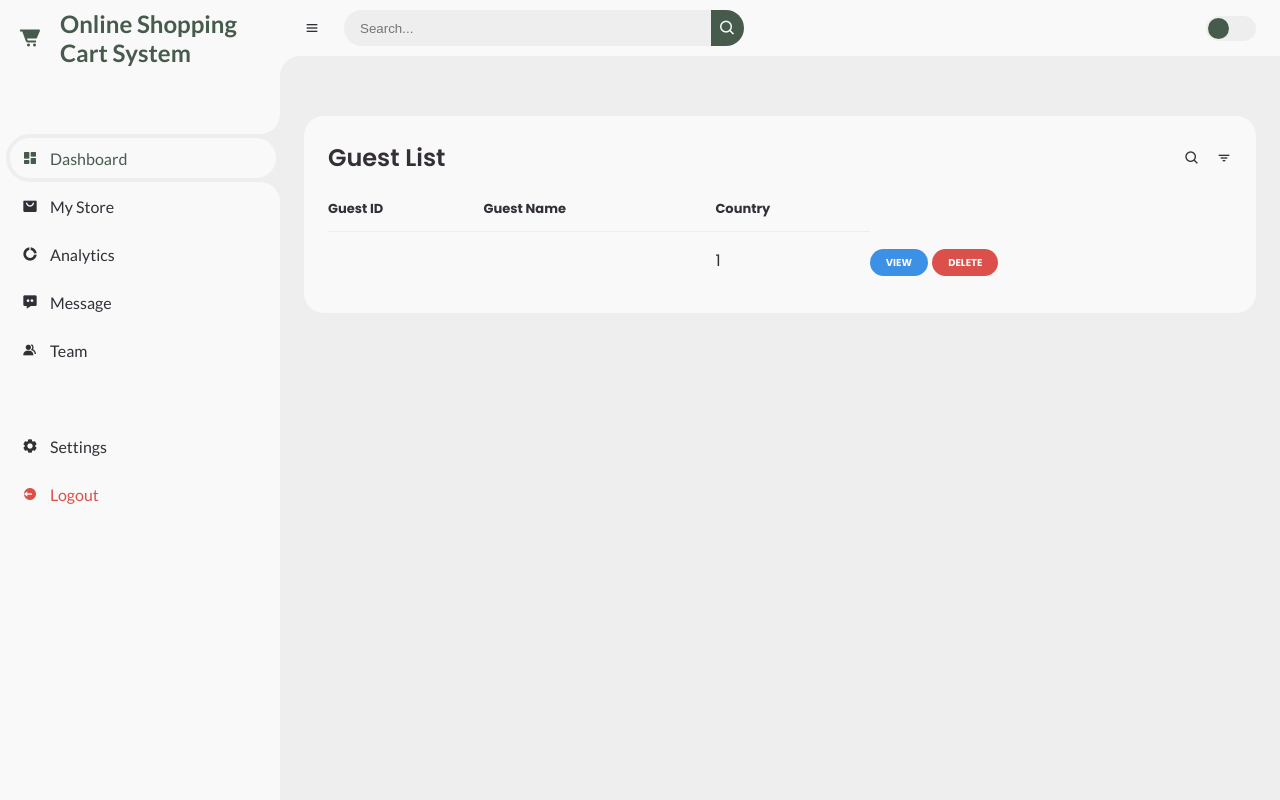
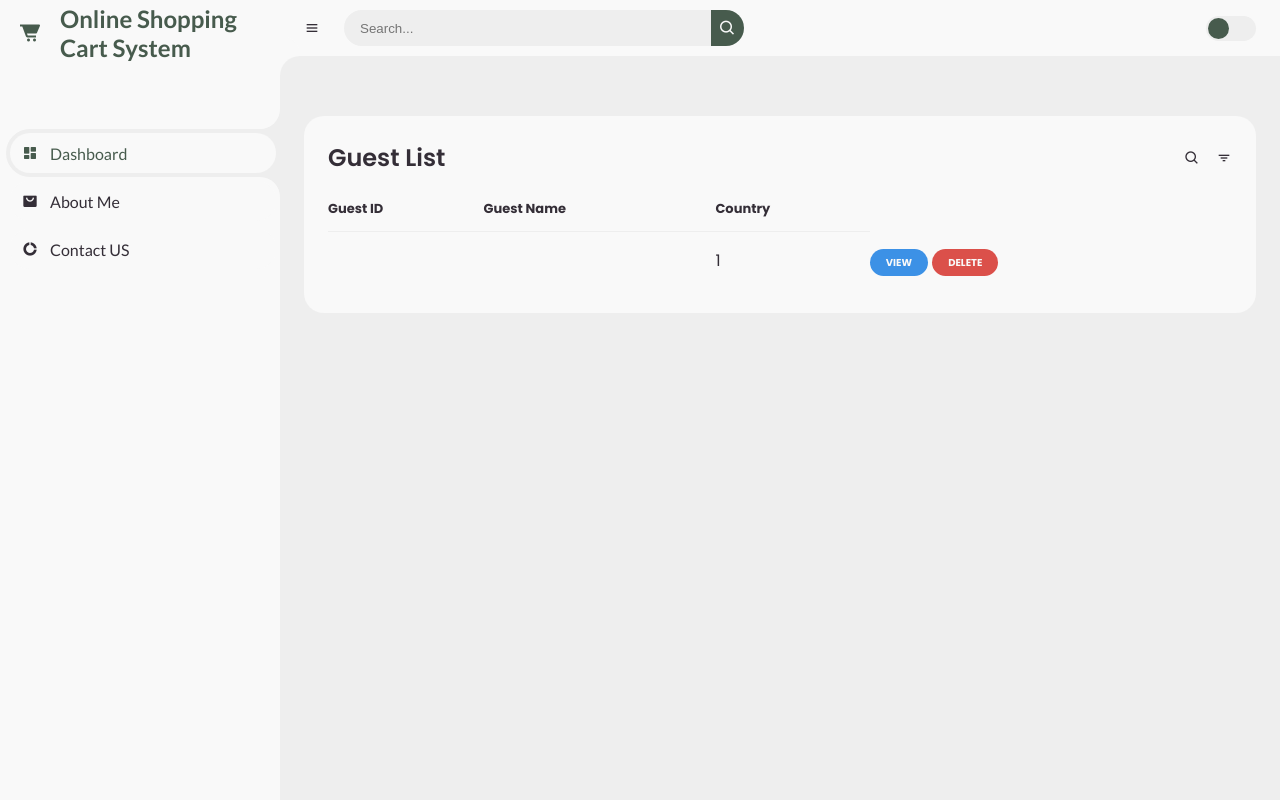
Before and after one commit to harknoel/OSCS, a PHP site: page /dashboard.php in a window 1280 px wide. Run offline with PHP 8.4, Linux system fonts and the light colour scheme; tables that the repository leaves empty or names only in its code hold one stand-in row (values such as "Sample post"); data that the repository does not hold is empty.

Commit message:
Modify the position of the logo

```diff
--- a/css/site.css
+++ b/css/site.css
@@ -79,10 +79,11 @@ body {
 	left: 0;
 	background: var(--light);
 	z-index: 500;
-	padding-top: 10px;
+	padding-top: 5px;
 	padding-bottom: 20px;
 	box-sizing: content-box;
 }
+
 #sidebar .brand .bx {
 	min-width: 60px;
 	display: flex;
--- a/includes/header.php
+++ b/includes/header.php
@@ -30,39 +30,13 @@
 			<li>
 				<a href="#">
 					<i class='bx bxs-shopping-bag-alt' ></i>
-					<span class="text">My Store</span>
+					<span class="text">About Me</span>
 				</a>
 			</li>
 			<li>
 				<a href="#">
 					<i class='bx bxs-doughnut-chart' ></i>
-					<span class="text">Analytics</span>
-				</a>
-			</li>
-			<li>
-				<a href="#">
-					<i class='bx bxs-message-dots' ></i>
-					<span class="text">Message</span>
-				</a>
-			</li>
-			<li>
-				<a href="#">
-					<i class='bx bxs-group' ></i>
-					<span class="text">Team</span>
-				</a>
-			</li>
-		</ul>
-		<ul class="side-menu">
-			<li>
-				<a href="#">
-					<i class='bx bxs-cog' ></i>
-					<span class="text">Settings</span>
-				</a>
-			</li>
-			<li>
-				<a href="#" class="logout">
-					<i class='bx bxs-log-out-circle' ></i>
-					<span class="text">Logout</span>
+					<span class="text">Contact US</span>
 				</a>
 			</li>
 		</ul>
```
